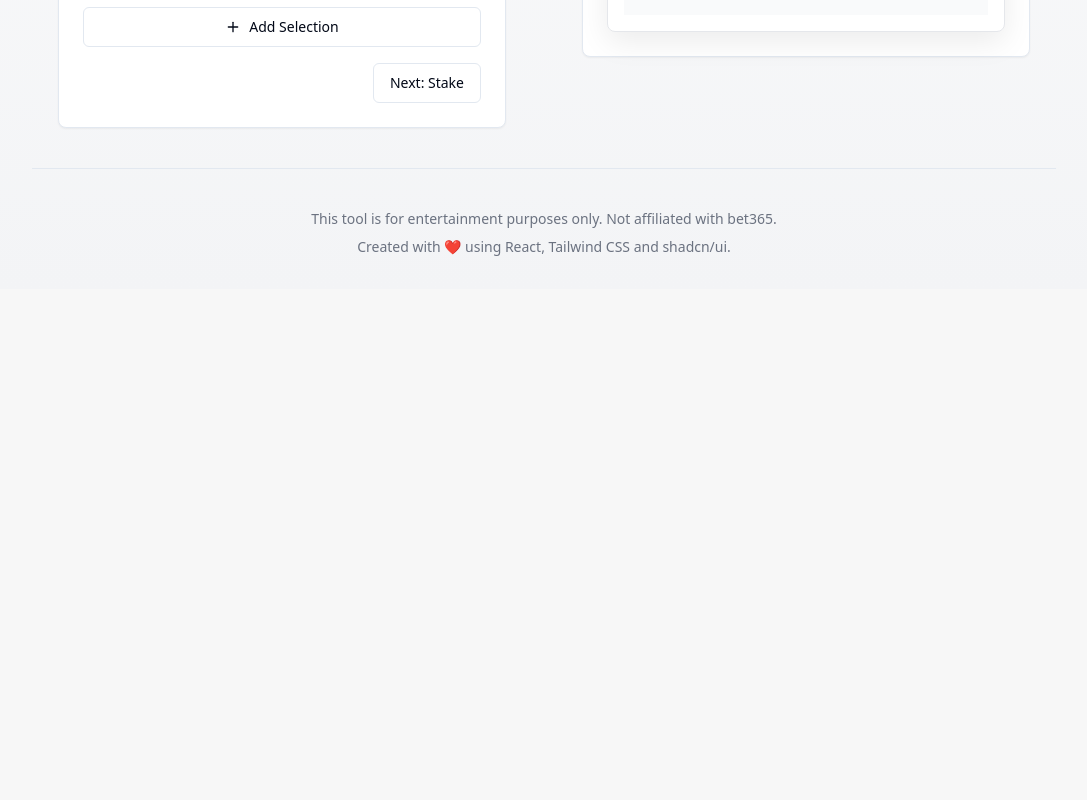
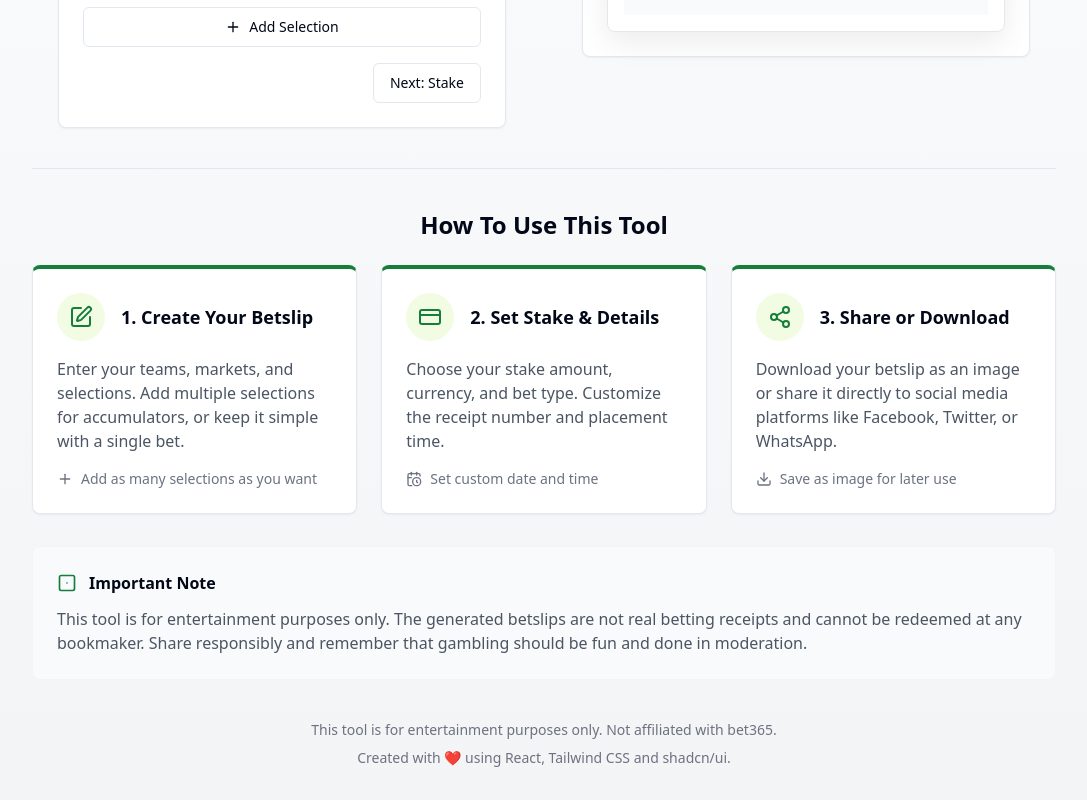
Before and after one commit to scrabblefinder/betslip-fantasia, a React (Vite) app: page / in a window 1280 px wide. Shown: the part 842-1642 px from the top of the page, without its empty margins (96-1183 px from the left). Before the commit the page ends 1131 px from the top, so only its background shows below. Built offline with nearby package versions, Linux system fonts and the light colour scheme.

Commit message:
Add how-to explanation
Adds a how-to explanation section below the betslip generator with icons.

```diff
--- a/src/pages/Index.tsx
+++ b/src/pages/Index.tsx
@@ -4,6 +4,16 @@ import BetslipForm from '@/components/BetslipForm';
 import BetslipPreview from '@/components/BetslipPreview';
 import { createBlankBetslip, BetslipData } from '@/utils/betslipGenerator';
 import { Separator } from '@/components/ui/separator';
+import {
+  Edit,
+  CreditCard,
+  Share2,
+  Download,
+  Plus,
+  CalendarClock,
+  Dice1
+} from 'lucide-react';
+import { Card, CardContent } from '@/components/ui/card';
 
 const Index = () => {
   const [betslip, setBetslip] = useState<BetslipData>(createBlankBetslip());
@@ -50,6 +60,78 @@ const Index = () => {
 
           <Separator className="my-10" />
 
+          {/* How To Section */}
+          <div className="mb-10 animate-fade-in">
+            <h2 className="text-2xl font-bold mb-6 text-center">How To Use This Tool</h2>
+
+            <div className="grid grid-cols-1 md:grid-cols-3 gap-6">
+              <Card className="overflow-hidden border-t-4 border-t-bet365-green hover:shadow-md transition-shadow">
+                <CardContent className="p-6">
+                  <div className="flex items-center gap-4 mb-4">
+                    <div className="bg-soft-green p-3 rounded-full">
+                      <Edit className="h-6 w-6 text-bet365-green" />
+                    </div>
+                    <h3 className="font-semibold text-lg">1. Create Your Betslip</h3>
+                  </div>
+                  <p className="text-gray-600">
+                    Enter your teams, markets, and selections. Add multiple selections for accumulators, or keep it simple with a single bet.
+                  </p>
+                  <div className="mt-4 flex items-center gap-2 text-sm text-gray-500">
+                    <Plus className="h-4 w-4" />
+                    <span>Add as many selections as you want</span>
+                  </div>
+                </CardContent>
+              </Card>
+
+              <Card className="overflow-hidden border-t-4 border-t-bet365-green hover:shadow-md transition-shadow">
+                <CardContent className="p-6">
+                  <div className="flex items-center gap-4 mb-4">
+                    <div className="bg-soft-green p-3 rounded-full">
+                      <CreditCard className="h-6 w-6 text-bet365-green" />
+                    </div>
+                    <h3 className="font-semibold text-lg">2. Set Stake & Details</h3>
+                  </div>
+                  <p className="text-gray-600">
+                    Choose your stake amount, currency, and bet type. Customize the receipt number and placement time.
+                  </p>
+                  <div className="mt-4 flex items-center gap-2 text-sm text-gray-500">
+                    <CalendarClock className="h-4 w-4" />
+                    <span>Set custom date and time</span>
+                  </div>
+                </CardContent>
+              </Card>
+
+              <Card className="overflow-hidden border-t-4 border-t-bet365-green hover:shadow-md transition-shadow">
+                <CardContent className="p-6">
+                  <div className="flex items-center gap-4 mb-4">
+                    <div className="bg-soft-green p-3 rounded-full">
+                      <Share2 className="h-6 w-6 text-bet365-green" />
+                    </div>
+                    <h3 className="font-semibold text-lg">3. Share or Download</h3>
+                  </div>
+                  <p className="text-gray-600">
+                    Download your betslip as an image or share it directly to social media platforms like Facebook, Twitter, or WhatsApp.
+                  </p>
+                  <div className="mt-4 flex items-center gap-2 text-sm text-gray-500">
+                    <Download className="h-4 w-4" />
+                    <span>Save as image for later use</span>
+                  </div>
+                </CardContent>
+              </Card>
+            </div>
+
+            <div className="mt-8 p-6 bg-gray-50 rounded-lg border border-gray-100">
+              <div className="flex items-center gap-3 mb-3">
+                <Dice1 className="h-5 w-5 text-bet365-green" />
+                <h3 className="font-semibold">Important Note</h3>
+              </div>
+              <p className="text-gray-600">
+                This tool is for entertainment purposes only. The generated betslips are not real betting receipts and cannot be redeemed at any bookmaker.
+                Share responsibly and remember that gambling should be fun and done in moderation.
+              </p>
+            </div>
+          </div>
+
           <div className="text-center text-gray-500 text-sm animate-fade-in">
             <p className="mb-2">This tool is for entertainment purposes only. Not affiliated with bet365.</p>
             <p>Created with ❤️ using React, Tailwind CSS and shadcn/ui.</p>
--- a/tailwind.config.ts
+++ b/tailwind.config.ts
@@ -73,7 +73,8 @@ export default {
 					yellow: '#ffdf1b',
 					black: '#000000',
 					white: '#ffffff',
-				}
+				},
+				'soft-green': '#F2FCE2'
 			},
 			borderRadius: {
 				lg: 'var(--radius)',
```
